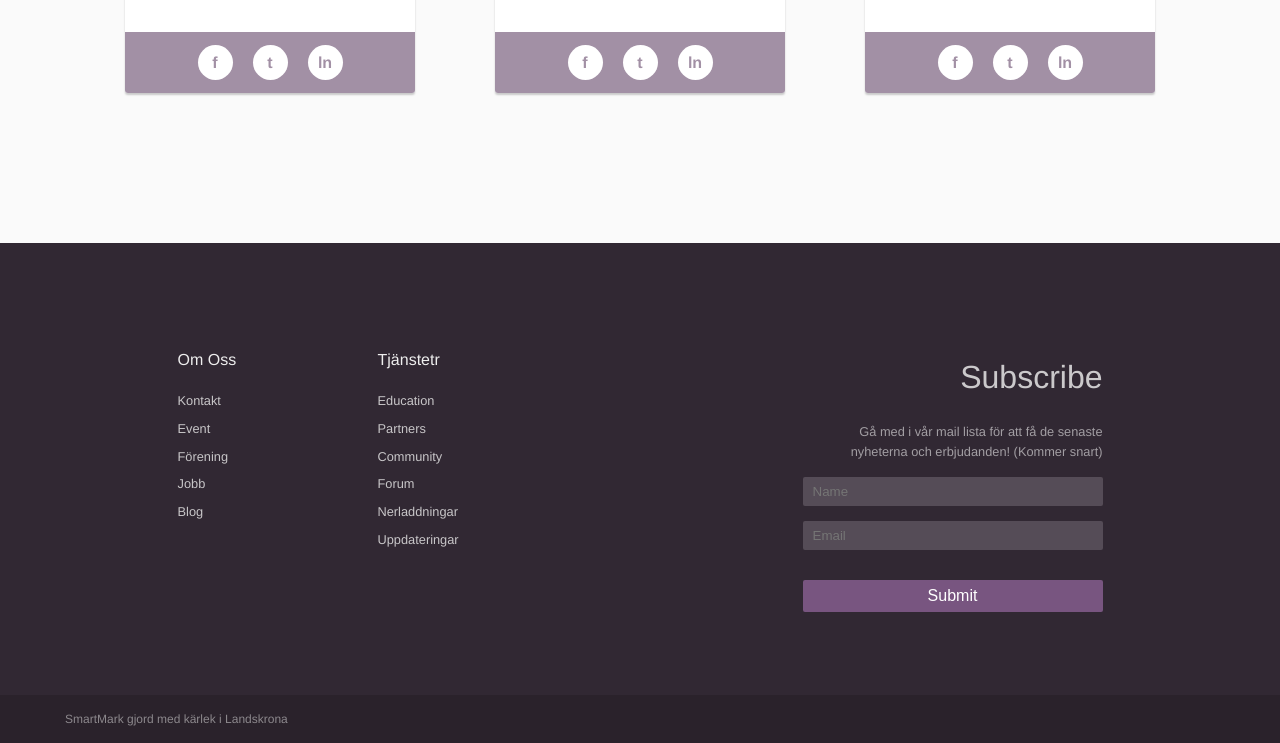
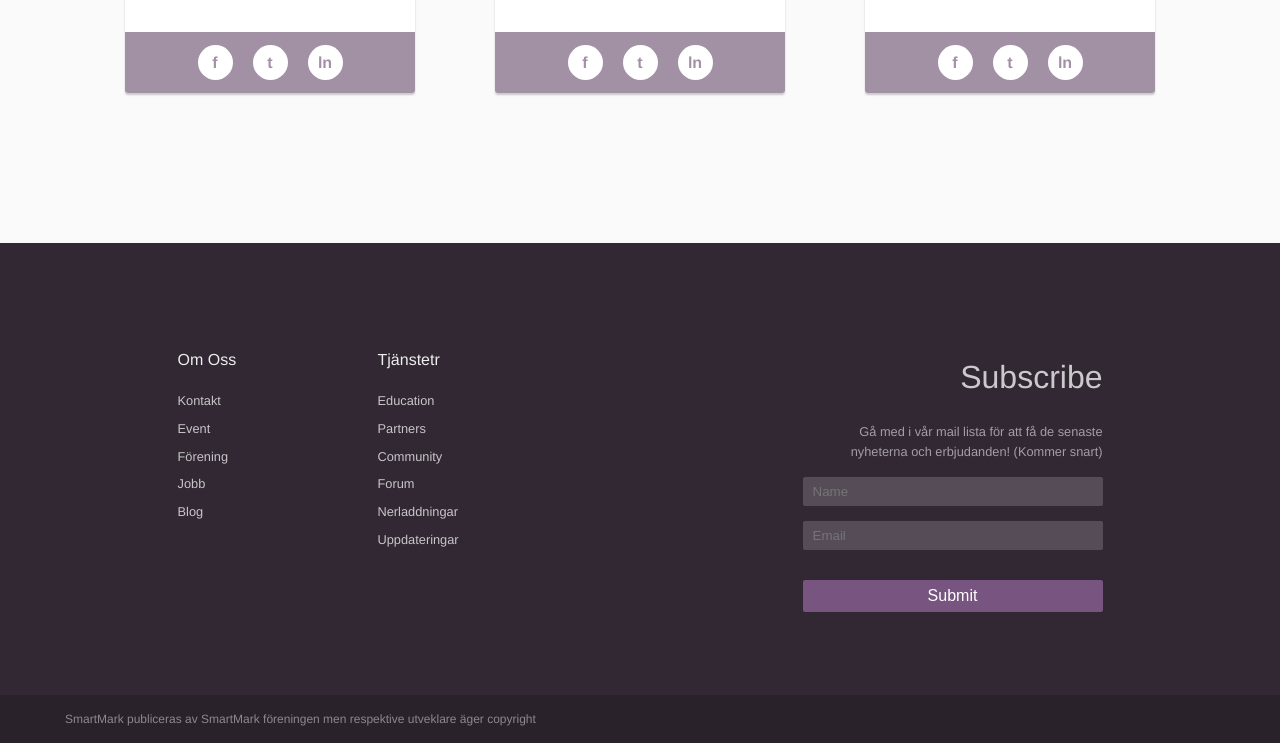
Before and after one commit to Pajsen-Archive/CybercoreSoftware, a plain HTML site: page smartmark/index.html in a window 1280 px wide. Shown: the part 3252-3995 px from the top of the page. Drawn offline with Linux system fonts and the light colour scheme.

Commit message:
Update index.html

```diff
--- a/smartmark/index.html
+++ b/smartmark/index.html
@@ -343,7 +343,7 @@
     </div>
     <div class="copyright">
       <div class="container-width">
-        <div class="made-with">SmartMark gjord med kärlek i Landskrona</div>
+        <div class="made-with">SmartMark publiceras av SmartMark föreningen men respektive utveklare äger copyright</div>
         <div class="foot-social-btns">facebook twitter linkedin mail</div>
         <div class="clearfix"></div>
       </div>
```
